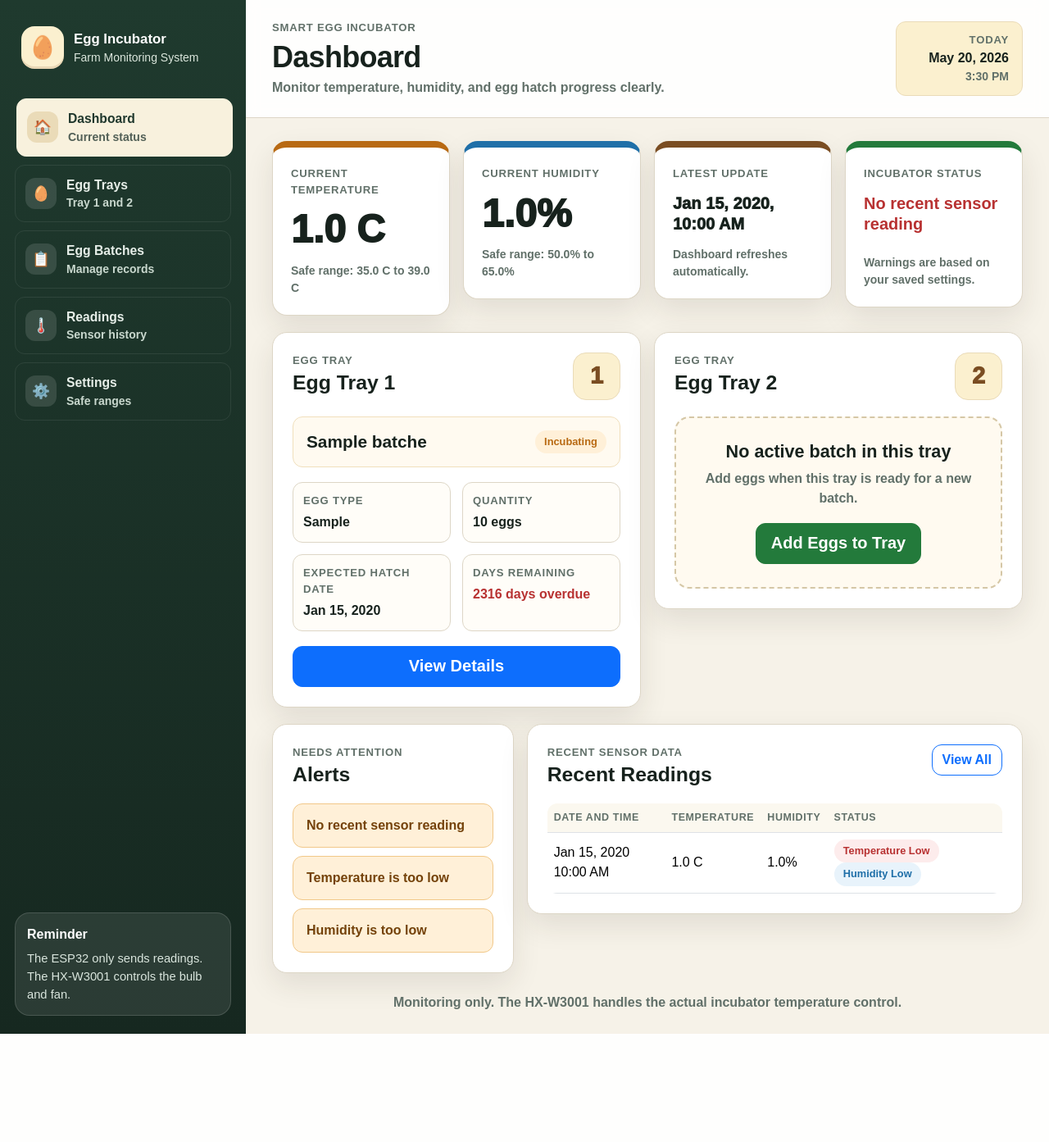
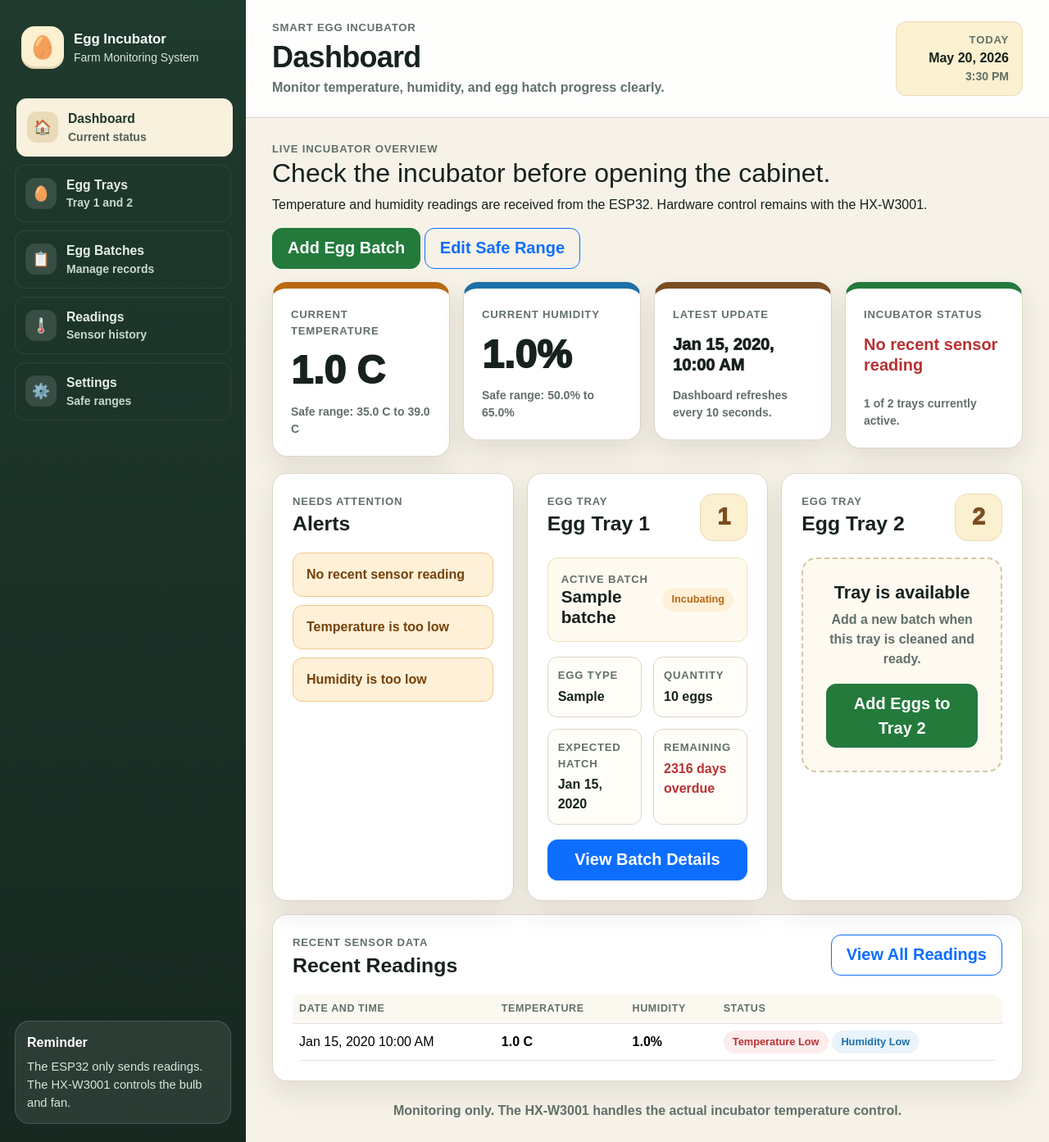
Before and after one commit to Dan1007Mercado/physics, a PHP site: page /dashboard.php in a window 1280 px wide. Shown: the whole page at 82% size. Before the commit the page ends 1261 px from the top, so only its background shows below. Run offline with PHP 8.4, Linux system fonts and the light colour scheme; data comes from the database, SQL or seed files in the repository; tables that the repository leaves empty hold one stand-in row (values such as "Sample post").

Commit message:
Match dashboard UI with HCI design

```diff
--- a/dashboard.php
+++ b/dashboard.php
@@ -13,10 +13,29 @@ $activeBatches = get_active_batches_by_tray($pdo);
 $recentStmt = $pdo->query('SELECT * FROM readings ORDER BY created_at DESC, id DESC LIMIT 8');
 $recentReadings = $recentStmt->fetchAll();
 
+$activeTrayCount = 0;
+foreach ($activeBatches as $batch) {
+    if ($batch) {
+        $activeTrayCount++;
+    }
+}
+
 include __DIR__ . '/includes/header.php';
 ?>
 
-<section data-dashboard="true">
+<section class="page-section dashboard-page" data-dashboard="true">
+    <div class="hero-panel mb-3">
+        <div>
+            <span class="eyebrow">Live incubator overview</span>
+            <h2>Check the incubator before opening the cabinet.</h2>
+            <p>Temperature and humidity readings are received from the ESP32. Hardware control remains with the HX-W3001.</p>
+        </div>
+        <div class="hero-actions">
+            <a class="btn btn-success btn-lg" href="add_batch.php">Add Egg Batch</a>
+            <a class="btn btn-outline-primary btn-lg" href="settings.php">Edit Safe Range</a>
+        </div>
+    </div>
+
     <div class="row g-3">
         <div class="col-12 col-md-6 col-xl-3">
             <article class="stat-card temp-card">
@@ -27,6 +46,7 @@ include __DIR__ . '/includes/header.php';
                 <small>Safe range: <?= e(number_display($settings['min_temp'])) ?> C to <?= e(number_display($settings['max_temp'])) ?> C</small>
             </article>
         </div>
+
         <div class="col-12 col-md-6 col-xl-3">
             <article class="stat-card humidity-card">
                 <span class="stat-label">Current Humidity</span>
@@ -36,34 +56,60 @@ include __DIR__ . '/includes/header.php';
                 <small>Safe range: <?= e(number_display($settings['min_humidity'])) ?>% to <?= e(number_display($settings['max_humidity'])) ?>%</small>
             </article>
         </div>
+
         <div class="col-12 col-md-6 col-xl-3">
             <article class="stat-card update-card">
                 <span class="stat-label">Latest Update</span>
                 <strong id="latest-update" class="metric-value small-value">
                     <?= $latestReading ? e(format_datetime_display($latestReading['created_at'])) : '--' ?>
                 </strong>
-                <small>Dashboard refreshes automatically.</small>
+                <small>Dashboard refreshes every 10 seconds.</small>
             </article>
         </div>
+
         <div class="col-12 col-md-6 col-xl-3">
             <article class="stat-card status-card">
                 <span class="stat-label">Incubator Status</span>
                 <strong id="incubator-status" class="status-message status-<?= e($condition['level']) ?>">
                     <?= e($condition['message']) ?>
                 </strong>
-                <small>Warnings are based on your saved settings.</small>
+                <small><?= e((string) $activeTrayCount) ?> of 2 trays currently active.</small>
             </article>
         </div>
     </div>
 
     <div class="row g-3 mt-1">
+        <div class="col-12 col-xl-4">
+            <article class="alert-panel h-100">
+                <div class="card-heading">
+                    <div>
+                        <span class="eyebrow">Needs attention</span>
+                        <h2>Alerts</h2>
+                    </div>
+                    <span class="status-dot status-dot-<?= e($condition['level']) ?>"></span>
+                </div>
+
+                <ul id="alerts-list" class="alert-list">
+                    <?php if ($condition['alerts']): ?>
+                        <?php foreach ($condition['alerts'] as $alert): ?>
+                            <li><?= e($alert) ?></li>
+                        <?php endforeach; ?>
+                    <?php else: ?>
+                        <li class="safe">Condition is normal. No action needed right now.</li>
+                    <?php endif; ?>
+                </ul>
+            </article>
+        </div>
+
+        <div class="col-12 col-xl-8">
+            <div class="row g-3">
                 <?php foreach ([1, 2] as $trayNumber): ?>
                     <?php
                     $batch = $activeBatches[$trayNumber];
                     $remaining = $batch ? days_remaining_info($batch['expected_hatch_date']) : null;
                     ?>
                     <div class="col-12 col-lg-6">
-                <article class="tray-card">
+                        <article class="tray-card h-100">
                             <div class="card-heading">
                                 <div>
                                     <span class="eyebrow">Egg tray</span>
@@ -74,9 +120,13 @@ include __DIR__ . '/includes/header.php';
 
                             <?php if ($batch): ?>
                                 <div class="batch-highlight">
+                                    <div>
+                                        <span class="eyebrow">Active batch</span>
                                         <h3><?= e($batch['batch_name']) ?></h3>
+                                    </div>
                                     <span class="badge badge-soft-<?= e(batch_status_class($batch['status'])) ?>"><?= e($batch['status']) ?></span>
                                 </div>
+
                                 <dl class="details-grid">
                                     <div>
                                         <dt>Egg Type</dt>
@@ -87,56 +137,39 @@ include __DIR__ . '/includes/header.php';
                                         <dd><?= e((string) $batch['quantity']) ?> eggs</dd>
                                     </div>
                                     <div>
-                                <dt>Expected Hatch Date</dt>
+                                        <dt>Expected Hatch</dt>
                                         <dd><?= e(format_date_display($batch['expected_hatch_date'])) ?></dd>
                                     </div>
                                     <div>
-                                <dt>Days Remaining</dt>
+                                        <dt>Remaining</dt>
                                         <dd class="days-<?= e($remaining['state']) ?>"><?= e($remaining['label']) ?></dd>
                                     </div>
                                 </dl>
-                        <a class="btn btn-primary btn-lg w-100" href="view_batch.php?id=<?= e((string) $batch['id']) ?>">View Details</a>
+
+                                <a class="btn btn-primary btn-lg w-100" href="view_batch.php?id=<?= e((string) $batch['id']) ?>">View Batch Details</a>
                             <?php else: ?>
                                 <div class="empty-state">
-                            <h3>No active batch in this tray</h3>
-                            <p>Add eggs when this tray is ready for a new batch.</p>
-                            <a class="btn btn-success btn-lg" href="add_batch.php?tray=<?= e((string) $trayNumber) ?>">Add Eggs to Tray</a>
+                                    <h3>Tray is available</h3>
+                                    <p>Add a new batch when this tray is cleaned and ready.</p>
+                                    <a class="btn btn-success btn-lg" href="add_batch.php?tray=<?= e((string) $trayNumber) ?>">Add Eggs to Tray <?= e((string) $trayNumber) ?></a>
                                 </div>
                             <?php endif; ?>
                         </article>
                     </div>
                 <?php endforeach; ?>
             </div>
-
-    <div class="row g-3 mt-1">
-        <div class="col-12 col-xl-4">
-            <article class="alert-panel">
-                <div class="card-heading">
-                    <div>
-                        <span class="eyebrow">Needs attention</span>
-                        <h2>Alerts</h2>
         </div>
     </div>
-                <ul id="alerts-list" class="alert-list">
-                    <?php if ($condition['alerts']): ?>
-                        <?php foreach ($condition['alerts'] as $alert): ?>
-                            <li><?= e($alert) ?></li>
-                        <?php endforeach; ?>
-                    <?php else: ?>
-                        <li>No action needed right now.</li>
-                    <?php endif; ?>
-                </ul>
-            </article>
-        </div>
-        <div class="col-12 col-xl-8">
-            <article class="table-card">
+
+    <article class="table-card mt-3">
         <div class="card-heading">
             <div>
                 <span class="eyebrow">Recent sensor data</span>
                 <h2>Recent Readings</h2>
             </div>
-                    <a class="btn btn-outline-primary" href="readings.php">View All</a>
+            <a class="btn btn-outline-primary btn-lg" href="readings.php">View All Readings</a>
         </div>
+
         <div class="table-responsive">
             <table class="table align-middle">
                 <thead>
@@ -152,8 +185,8 @@ include __DIR__ . '/includes/header.php';
                     <?php foreach ($recentReadings as $reading): ?>
                         <tr>
                             <td><?= e(format_datetime_display($reading['created_at'])) ?></td>
-                                    <td><?= e(number_display($reading['temperature'])) ?> C</td>
-                                    <td><?= e(number_display($reading['humidity'])) ?>%</td>
+                            <td><strong><?= e(number_display($reading['temperature'])) ?> C</strong></td>
+                            <td><strong><?= e(number_display($reading['humidity'])) ?>%</strong></td>
                             <td>
                                 <?php foreach (reading_badges($reading, $settings) as $badge): ?>
                                     <span class="badge badge-soft-<?= e($badge['class']) ?>"><?= e($badge['label']) ?></span>
@@ -163,15 +196,15 @@ include __DIR__ . '/includes/header.php';
                     <?php endforeach; ?>
                 <?php else: ?>
                     <tr>
-                                <td colspan="4" class="text-center text-muted py-4">No sensor readings saved yet.</td>
+                        <td colspan="4" class="text-center py-4">
+                            <div class="empty-table-message">No sensor readings saved yet.</div>
+                        </td>
                     </tr>
                 <?php endif; ?>
                 </tbody>
             </table>
         </div>
     </article>
-        </div>
-    </div>
 </section>
 
 <?php include __DIR__ . '/includes/footer.php'; ?>
```
Lines whose indentation alone changed are shown as unchanged.
